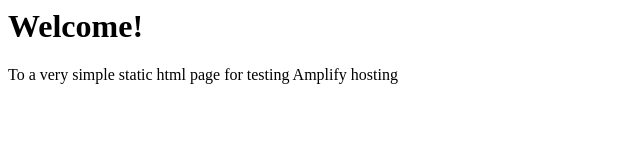
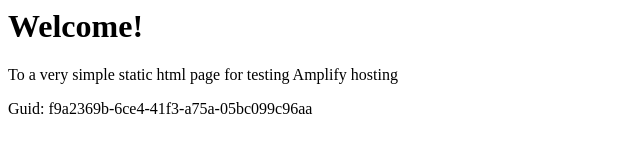
Before and after one commit to aws-aemilia-sfo/Github-PR-Commit-Integration-Test-DoNotTouch-v1-preprod-us-west-1, a website: page src/index.html in a window 1280 px wide. Shown: the whole page, without its empty margins (0-640 px from the left). Drawn offline with Linux system fonts and the light colour scheme.

Commit message:
commit from integ tests

```diff
--- a/src/index.html
+++ b/src/index.html
@@ -1,3 +1,5 @@
+
+
 <html lang="en">
 
 <head>
@@ -10,6 +12,6 @@
 <body>
     <h1>Welcome!</h1>
     <p>To a very simple static html page for testing Amplify hosting</p>
-</body>
+    <p>Guid: f9a2369b-6ce4-41f3-a75a-05bc099c96aa</p></body>
 
 </html>
```
